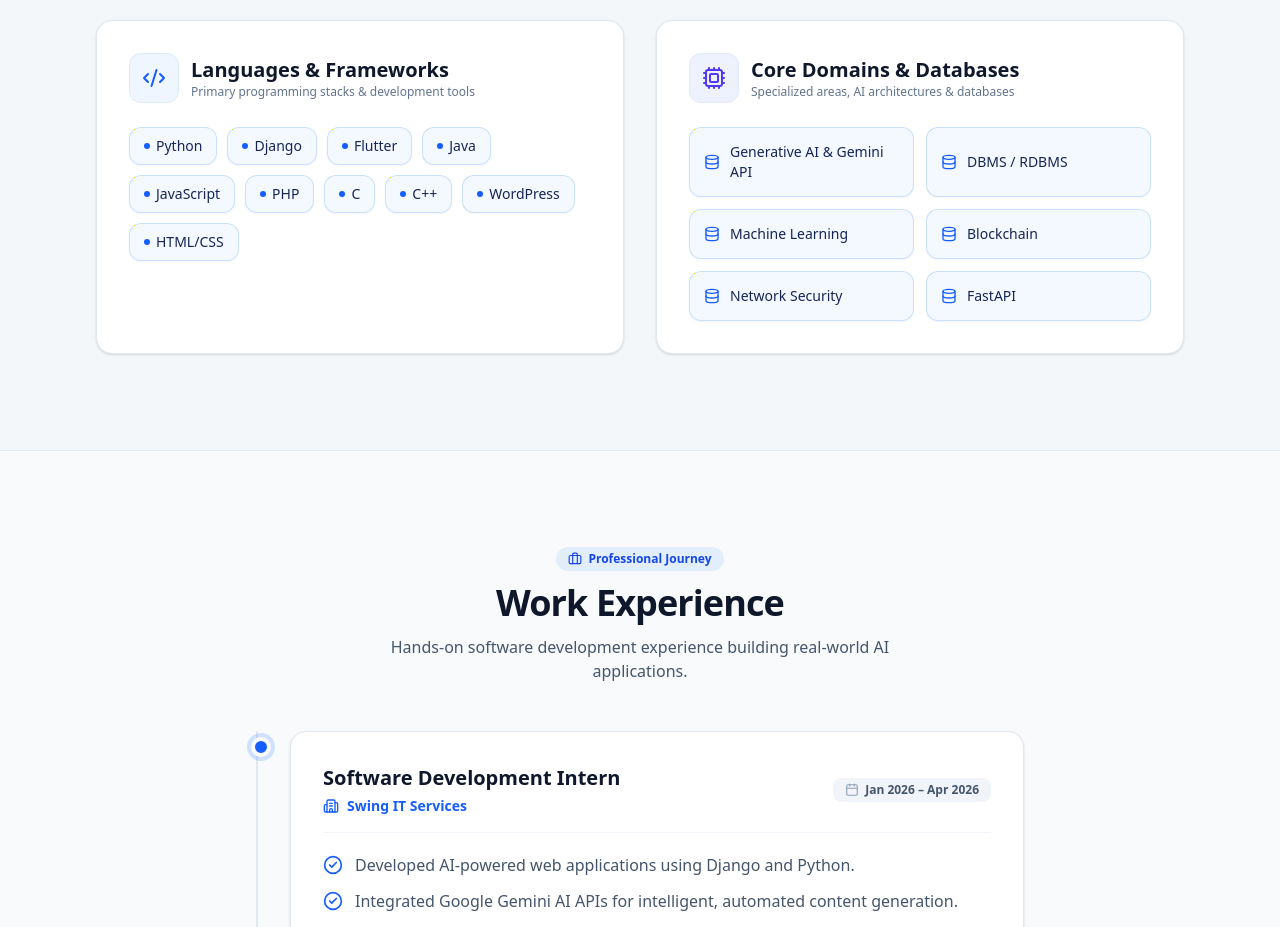
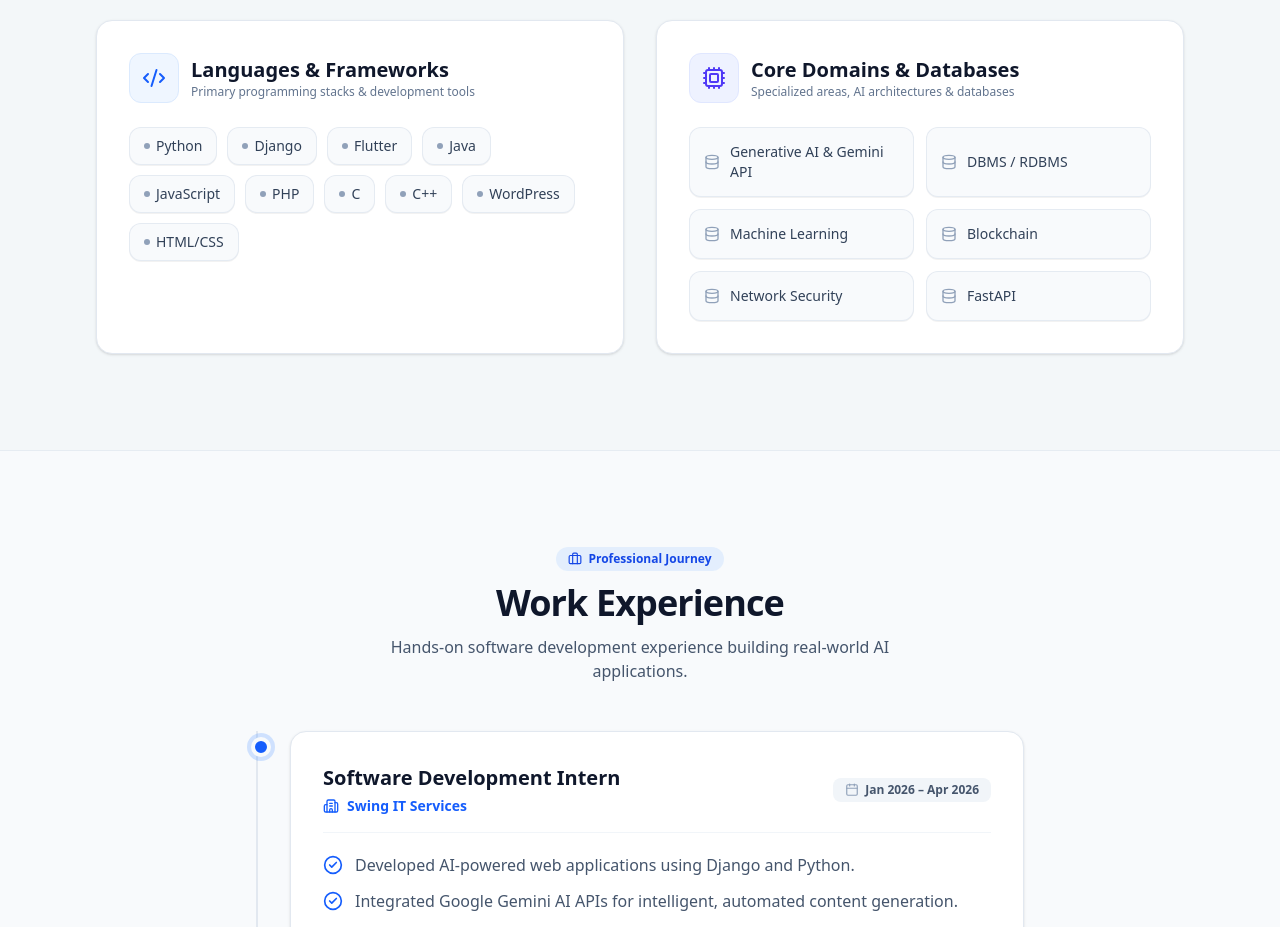
Before and after one commit to Moxit-shah01/Portfolio-moxit, a Next.js app: page / in a window 1280 px wide. Shown: the part 1000-1927 px from the top of the page. Built offline with nearby package versions, Linux system fonts and the light colour scheme.

Commit message:
update_skills_slate_default_blue_hover

```diff
--- a/components/Skills.tsx
+++ b/components/Skills.tsx
@@ -62,9 +62,9 @@ export function Skills() {
               {languagesFrameworks.map((skill) => (
                 <span
                   key={skill.name}
-                  className="px-3.5 py-2 rounded-xl text-sm font-medium bg-blue-50/70 dark:bg-blue-950/40 text-blue-950 dark:text-blue-200 border border-blue-200/80 dark:border-blue-800/60 hover:bg-blue-100/60 dark:hover:bg-blue-900/50 hover:border-blue-300 dark:hover:border-blue-700 transition-all duration-200 flex items-center gap-1.5 shadow-xs"
+                  className="px-3.5 py-2 rounded-xl text-sm font-medium bg-slate-50 dark:bg-slate-800/60 text-slate-700 dark:text-slate-200 border border-slate-200/80 dark:border-slate-700/60 hover:bg-blue-50 hover:text-blue-700 hover:border-blue-300 dark:hover:bg-blue-950/60 dark:hover:text-blue-300 dark:hover:border-blue-700 transition-all duration-200 flex items-center gap-1.5 shadow-2xs group cursor-default"
                 >
-                  <span className="w-1.5 h-1.5 rounded-full bg-blue-600 dark:bg-blue-400" />
+                  <span className="w-1.5 h-1.5 rounded-full bg-slate-400 dark:bg-slate-500 group-hover:bg-blue-600 dark:group-hover:bg-blue-400 transition-colors" />
                   {skill.name}
                 </span>
               ))}
@@ -87,9 +87,9 @@ export function Skills() {
               {coreDomainsDatabases.map((domain) => (
                 <div
                   key={domain.name}
-                  className="p-3.5 rounded-xl border text-sm font-medium transition-all duration-200 flex items-center gap-2.5 bg-blue-50/70 dark:bg-blue-950/40 text-blue-950 dark:text-blue-200 border-blue-200/80 dark:border-blue-800/60 hover:bg-blue-100/60 dark:hover:bg-blue-900/50 hover:border-blue-300 dark:hover:border-blue-700 shadow-xs"
+                  className="p-3.5 rounded-xl border text-sm font-medium transition-all duration-200 flex items-center gap-2.5 bg-slate-50 dark:bg-slate-800/60 text-slate-700 dark:text-slate-200 border-slate-200/80 dark:border-slate-700/60 hover:bg-blue-50 hover:text-blue-700 hover:border-blue-300 dark:hover:bg-blue-950/60 dark:hover:text-blue-300 dark:hover:border-blue-700 shadow-2xs group cursor-default"
                 >
-                  <Database className="w-4 h-4 shrink-0 text-blue-600 dark:text-blue-400" />
+                  <Database className="w-4 h-4 shrink-0 text-slate-400 dark:text-slate-500 group-hover:text-blue-600 dark:group-hover:text-blue-400 transition-colors" />
                   <span>{domain.name}</span>
                 </div>
               ))}
```
